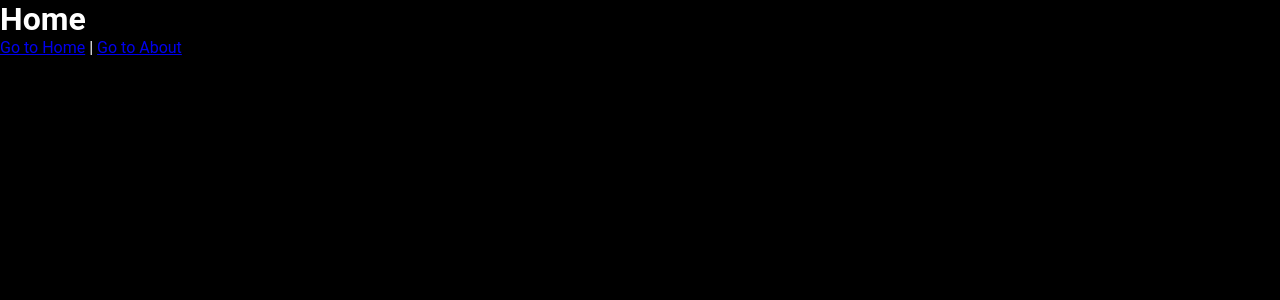
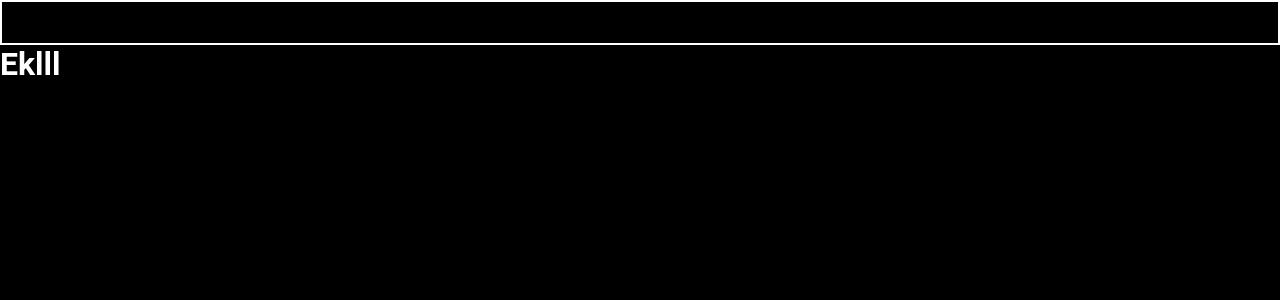
Before and after one commit to DionsioNeto/portfolio, a Vue app: page / in a window 1280 px wide. Shown: the top 300 px of the page. Built offline with nearby package versions, Linux system fonts and the light colour scheme; a web font is replaced by a local one.

Commit message:
All read to begin developen

```diff
--- a/index.html
+++ b/index.html
@@ -1,16 +1,13 @@
 <!DOCTYPE html>
-<html lang="">
+<html lang="en">
   <head>
     <meta charset="UTF-8">
-    <link rel="icon" href="/favicon.ico">
+    <link rel="icon" href="">
     <meta name="viewport" content="width=device-width, initial-scale=1.0">
-    <title>Dionísio Neto. V</title>
-
+    <title>Dionísio Neto.</title>
     <link rel="preconnect" href="https://fonts.googleapis.com">
     <link rel="preconnect" href="https://fonts.gstatic.com" crossorigin>
     <link href="https://fonts.googleapis.com/css2?family=Pixelify+Sans:wght@400..700&family=Special+Gothic+Expanded+One&display=swap" rel="stylesheet">
-    <!--  -->
-    <!-- <link rel="stylesheet" href="https://cdnjs.cloudflare.com/ajax/libs/font-awesome/6.7.2/css/all.min.css" integrity="sha512-Evv84Mr4kqVGRNSgIGL/F/aIDqQb7xQ2vcrdIwxfjThSH8CSR7PBEakCr51Ck+w+/U6swU2Im1vVX0SVk9ABhg==" crossorigin="anonymous" referrerpolicy="no-referrer" /> -->
   </head>
   <body>
     <div id="app"></div>
--- a/src/assets/main.css
+++ b/src/assets/main.css
@@ -11,9 +11,17 @@
   padding: 0;
   box-sizing: border-box;
   margin: 0;
+  text-decoration: none;
+  list-style: none;
+  color: var(--white);
 }
 
 body{
   background-color: var(--bg);
-  color: white;
 }
+
+.flex{
+  display: flex;
+  justify-content: space-between;
+  align-items: center;
+}
--- /dev/null
+++ b/src/components/the.vue
@@ -0,0 +1,34 @@
+<script>
+window.addEventListener("scroll",  () => {
+    document.querySelector("header").classList.toggle("roll", window.scrollY > 0)
+})
+</script>
+
+<template>
+    <header>
+
+    </header>
+
+    <h1>Eklll</h1>
+
+
+
+</template>
+
+<style>
+html{
+height: 1000vh;
+}
+
+
+header{
+    border: 2px solid var(--white);
+    height: 45px;
+}
+
+header.roll{
+    background-color: green;
+  /* dps de descer */
+}
+
+</style>
--- a/src/main.js
+++ b/src/main.js
@@ -7,12 +7,16 @@ import { createApp } from 'vue'
 
 // FONT AWESOME
 import { library } from '@fortawesome/fontawesome-svg-core'
+import { faPhone, faCarOn, faUser, faEnvelope, } from '@fortawesome/free-solid-svg-icons'
 import { FontAwesomeIcon } from '@fortawesome/vue-fontawesome'
-import { faCarOn } from '@fortawesome/free-solid-svg-icons'
+
+// ONLY US THIS ICONS:
+library.add(faPhone, faUser, faEnvelope);
+
+/* <fa icon="envelope" /> */
 
 
 import App from './App.vue'
-
 
 // VUE ROUTER
 import { createRouter, createWebHistory } from 'vue-router'
--- a/src/project/index.vue
+++ b/src/project/index.vue
@@ -1,15 +1,13 @@
-<template>
-  <h1>Home</h1>
+<script setup>
+import the from '../components/the.vue'
 
-  <RouterLink to="/">Go to Home</RouterLink> | <RouterLink to="/about">Go to About</RouterLink>
-</template>
 
-<script>
-export default {
-
-}
 </script>
 
-<style>
 
-</style>
+<template>
+  <the />
+
+
+
+</template>
```
Also changed, not shown: 1 other file (tests, documents, lock files or other folders).
